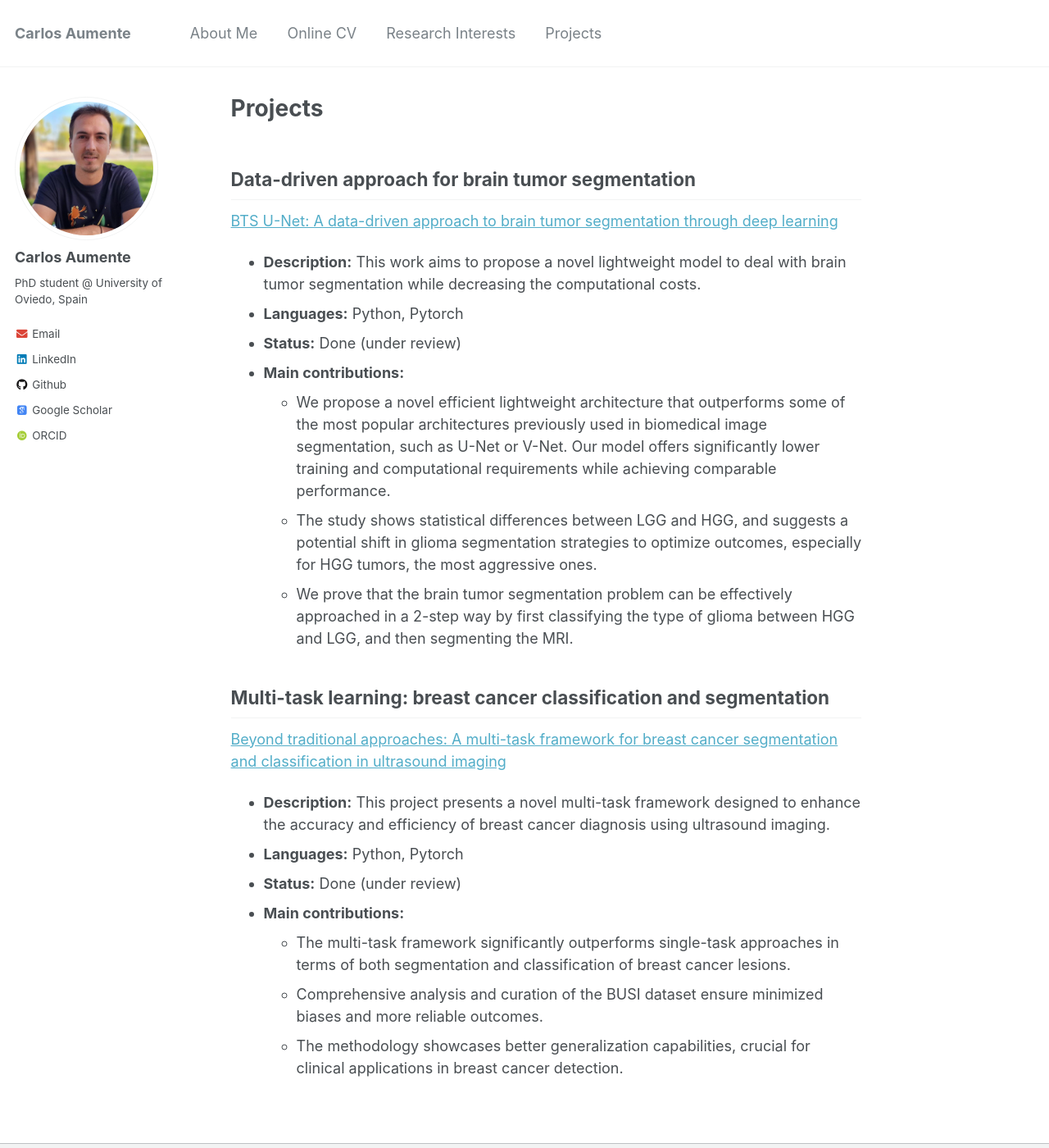
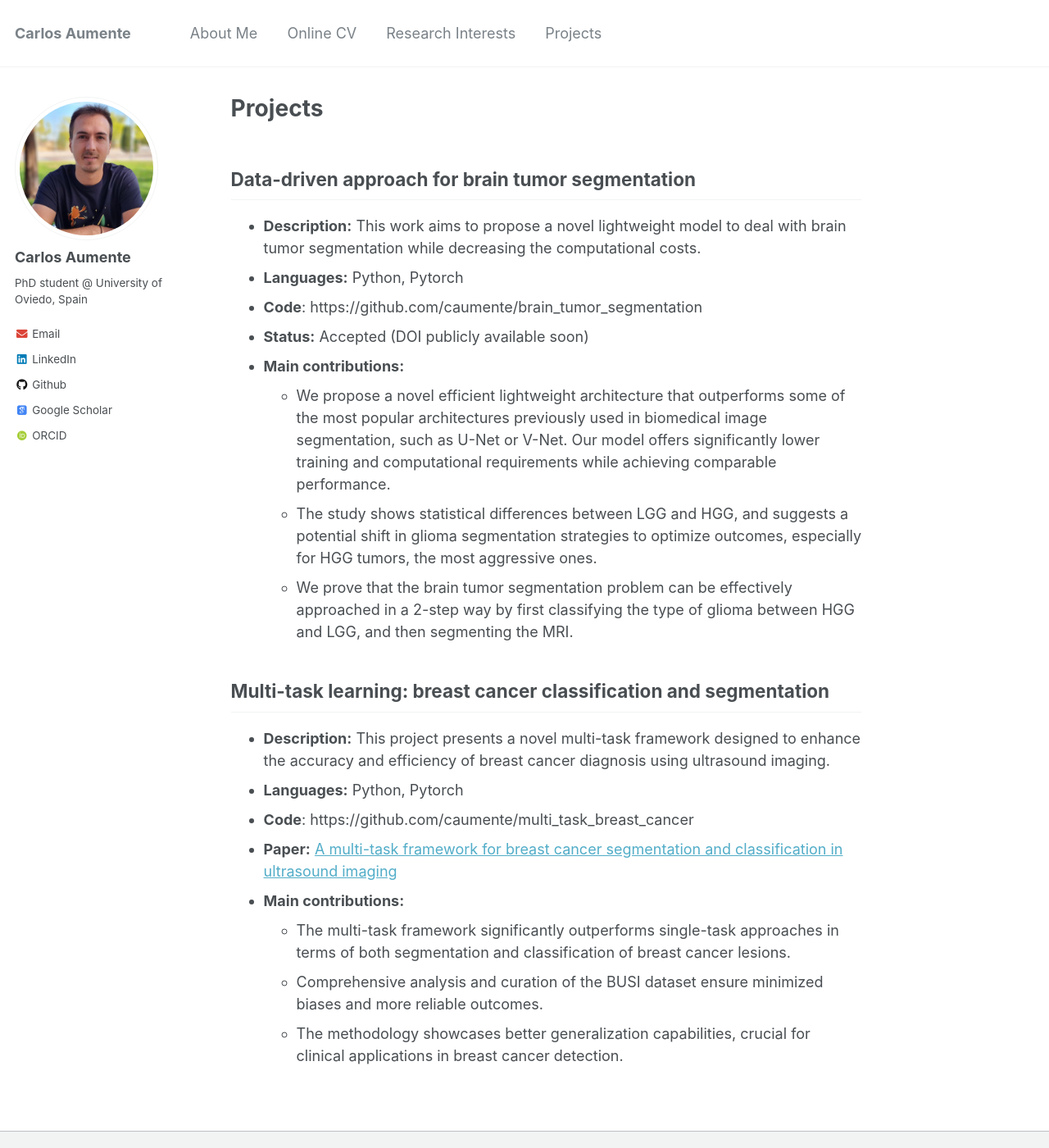
Before and after one commit to caumente/caumente.github.io, a Jekyll site: the page built from _pages/projects.md, in a window 1280 px wide and 1400 px high. Shown: the whole window at 82% size. Built offline with Jekyll 4.4.1, drawn with Linux system fonts in a browser that asks for light colours; some web fonts are replaced.

Commit message:
Profile updated

```diff
--- a/_pages/projects.md
+++ b/_pages/projects.md
@@ -9,11 +9,10 @@ redirect_from:
 
 ## Data-driven approach for brain tumor segmentation
 
-[BTS U-Net: A data-driven approach to brain tumor segmentation through deep learning](https://github.com/caumente/brain_tumor_segmentation)
-
 - **Description:** This work aims to propose a novel lightweight model to deal with brain tumor segmentation while decreasing the computational costs.
 - **Languages:** Python, Pytorch
-- **Status:** Done (under review)
+- **Code**: https://github.com/caumente/brain_tumor_segmentation
+- **Status:** Accepted (DOI publicly available soon)
 - **Main contributions:**
   - We propose a novel efficient lightweight architecture that outperforms some of the most popular architectures previously used in biomedical image segmentation, such as U-Net or V-Net. Our model offers significantly lower training and computational requirements while achieving comparable performance.
   - The study shows statistical differences between LGG and HGG, and suggests a potential shift in glioma segmentation strategies to optimize outcomes, especially for HGG tumors, the most aggressive ones.
@@ -22,11 +21,10 @@ redirect_from:
 
 ## Multi-task learning: breast cancer classification and segmentation
 
-[Beyond traditional approaches: A multi-task framework for breast cancer segmentation and classification in ultrasound imaging](https://github.com/caumente/multi_task_breast_cancer)
-
 - **Description:** This project presents a novel multi-task framework designed to enhance the accuracy and efficiency of breast cancer diagnosis using ultrasound imaging.
 - **Languages:** Python, Pytorch
-- **Status:** Done (under review)
+- **Code**: https://github.com/caumente/multi_task_breast_cancer
+- **Paper:** [A multi-task framework for breast cancer segmentation and classification in ultrasound imaging](https://doi.org/10.1016/j.cmpb.2024.108540)
 - **Main contributions:**
   - The multi-task framework significantly outperforms single-task approaches in terms of both segmentation and classification of breast cancer lesions.
   - Comprehensive analysis and curation of the BUSI dataset ensure minimized biases and more reliable outcomes.
```
Also changed, not shown: _pages/cv.md (+5 -5 lines), _pages/research.md (+1 -3 lines).
